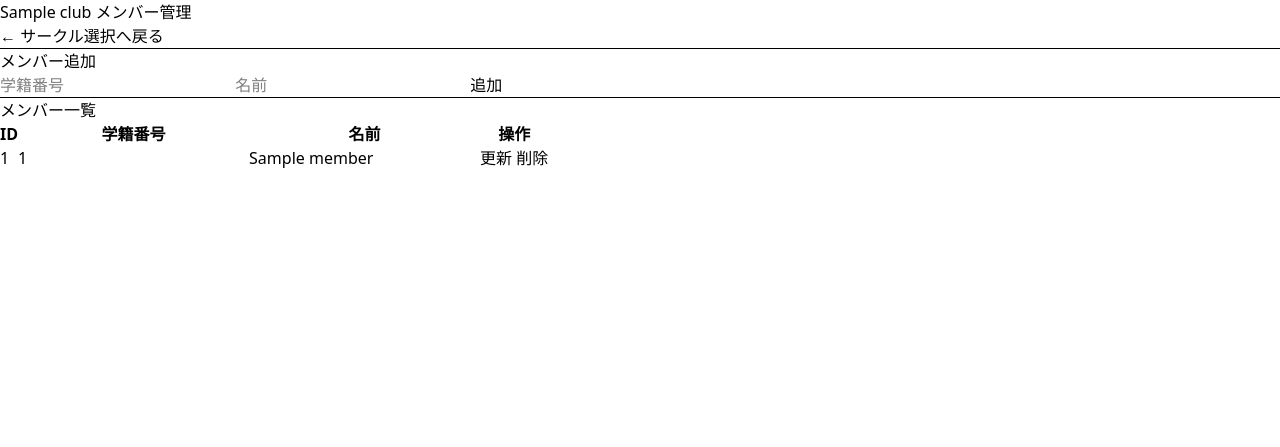
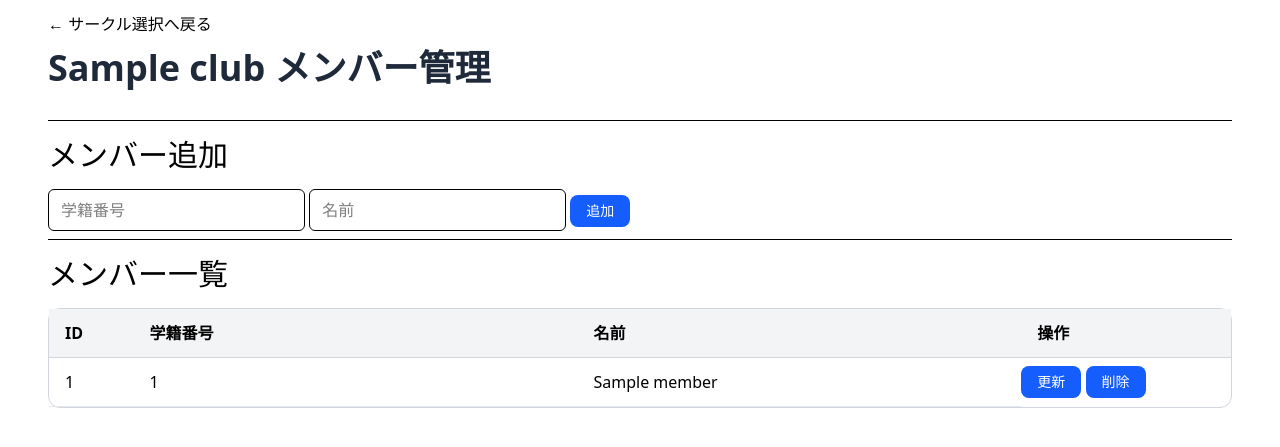
Before and after one commit to kuroiko0429/Kagi-Kashi, a Python web app: template flaskr/templates/admin/members.html in a window 1280 px wide. Shown: the top 447 px of the page. Run offline with Jinja, Linux system fonts and the light colour scheme; the template is opened without the code that fills it: most values are stand-ins (such as "Sample title", 1, 10 or a date in 2020).

Commit message:
メンバーのadmin更新

```diff
--- a/flaskr/templates/admin/member_select.html
+++ b/flaskr/templates/admin/member_select.html
@@ -7,7 +7,7 @@
 </head>
 
 <body class="px-12">
-    <a href="/admin"class="py-3 block">← 管理者メニューへ戻る</a>
+    <a href="/admin" class="py-3 block">← 管理者メニューへ戻る</a>
 
     <header class="flex justify-between items-center mb-8">
         <h1 class="text-4xl font-bold text-gray-800">メンバー管理</h1>
--- a/flaskr/templates/admin/members.html
+++ b/flaskr/templates/admin/members.html
@@ -7,58 +7,56 @@
     <title>{{ club.name }} メンバー管理</title>
 </head>
 
-<body>
+<body class="px-12">
+    <a href="/admin/members" class="py-3 block">← サークル選択へ戻る</a>
 
-<h1>{{ club.name }} メンバー管理</h1>
-
-<a href="/admin/members">← サークル選択へ戻る</a>
+    <header class="flex justify-between items-center mb-8">
+        <h1 class="text-4xl font-bold text-gray-800">{{ club.name }} メンバー管理</h1>
+    </header>
 
     <hr>
-<h2>メンバー追加</h2>
-<input id="student_id" placeholder="学籍番号">
-<input id="name" placeholder="名前">
-<button onclick="addMember()">追加</button>
+    <h2 class="text-3xl my-4">メンバー追加</h2>
+    <input id="student_id" placeholder="学籍番号" class="border border-black rounded-md px-3 py-2 mb-2 focus:outline-none focus:ring-2 focus:ring-blue-500">
+    <input id="name" placeholder="名前" class="border border-black rounded-md px-3 py-2 mb-2 focus:outline-none focus:ring-2 focus:ring-blue-500">
+    <button onclick="addMember()" class="inline-block px-4 py-1.5 bg-blue-600 text-white text-sm rounded-lg hover:bg-blue-700">追加</button>
     <hr>
 
-<h2>メンバー一覧</h2>
-
-<table border="1">
-
+    <h2 class="text-3xl my-4">メンバー一覧</h2>
+    <div class="border border-gray-300 rounded-xl">
+    <table class="w-full text-left border-collapse">
+        <thead class="sticky top-0 bg-gray-100">
             <tr>
-    <th>ID</th>
-    <th>学籍番号</th>
-    <th>名前</th>
-    <th>操作</th>
+                <th class="px-4 py-3 border-b border-gray-300">ID</th>
+                <th class="px-4 py-3 border-b border-gray-300">学籍番号</th>
+                <th class="px-4 py-3 border-b border-gray-300">名前</th>
+                <th class="px-4 py-3 border-b border-gray-300">操作</th>
             </tr>
-
-
+        </thead>
+        <tbody>
             {% for member in members %}
 
-<tr>
+            <tr class="hover:bg-gray-50">
 
-<td>{{ member.id }}</td>
+                <td class="px-4 py-3 border-b border-gray-200">{{ member.id }}</td>
 
-<td>
+                <td class="px-4 py-3 border-b border-gray-200">
                 <input id="student-{{member.id}}" value="{{member.student_id}}">
                 </td>
 
-<td>
+                <td class="px-4 py-3 border-b border-gray-200">
                 <input id="name-{{member.id}}" value="{{member.name}}">
                 </td>
 
                 <td>
-
-<button onclick="updateMember({{member.id}})">更新</button>
-
-<button onclick="deleteMember({{member.id}})">削除</button>
-
+                <button onclick="updateMember({{member.id}})" class="inline-block px-4 py-1.5 bg-blue-600 text-white text-sm rounded-lg hover:bg-blue-700">更新</button>
+                <button onclick="deleteMember({{member.id}})" class="inline-block px-4 py-1.5 bg-blue-600 text-white text-sm rounded-lg hover:bg-blue-700">削除</button>
                 </td>
-
             </tr>
 
             {% endfor %}
-
+        </tbody>
     </table>
+</div>
 
 <script>
 
```
Also changed, not shown: instance/flaskr.sqlite (added). Lines whose indentation alone changed are shown as unchanged.
